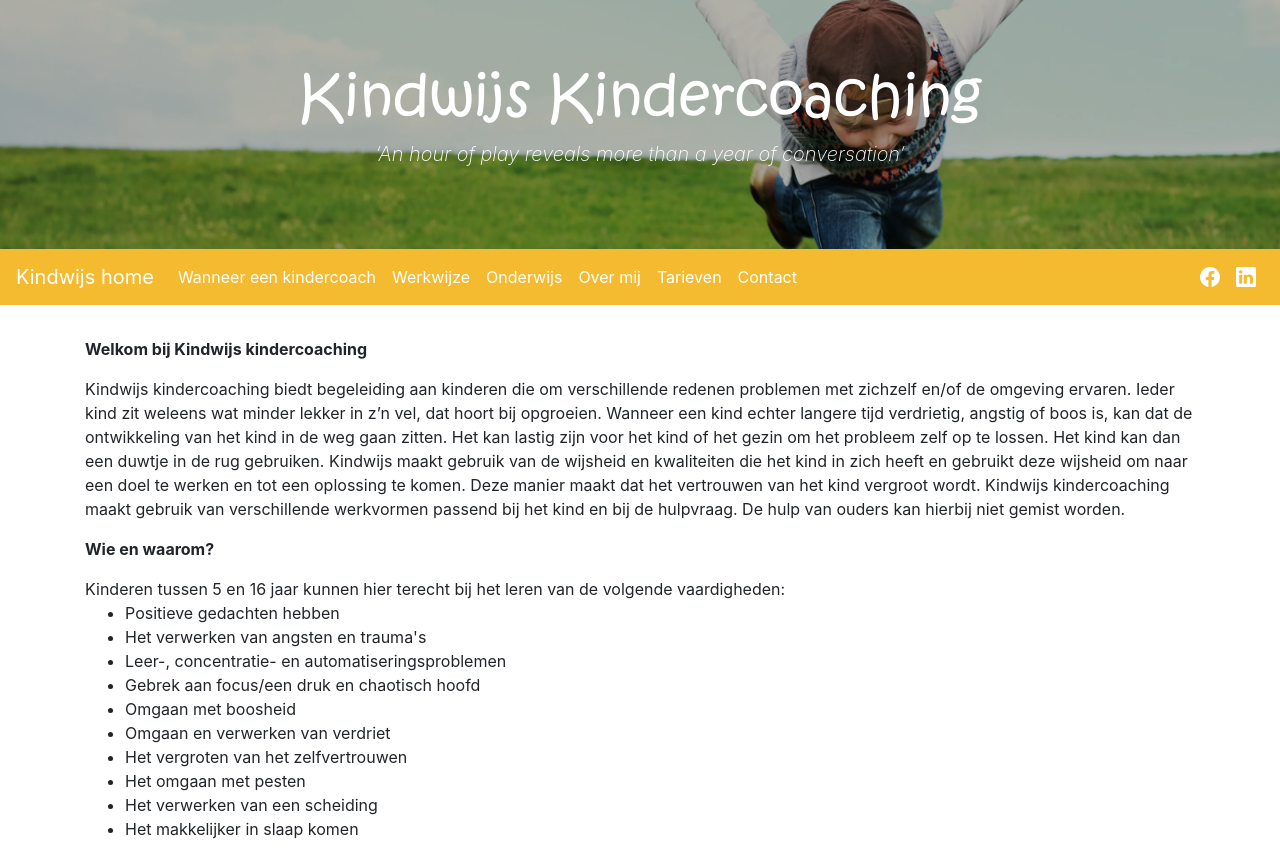
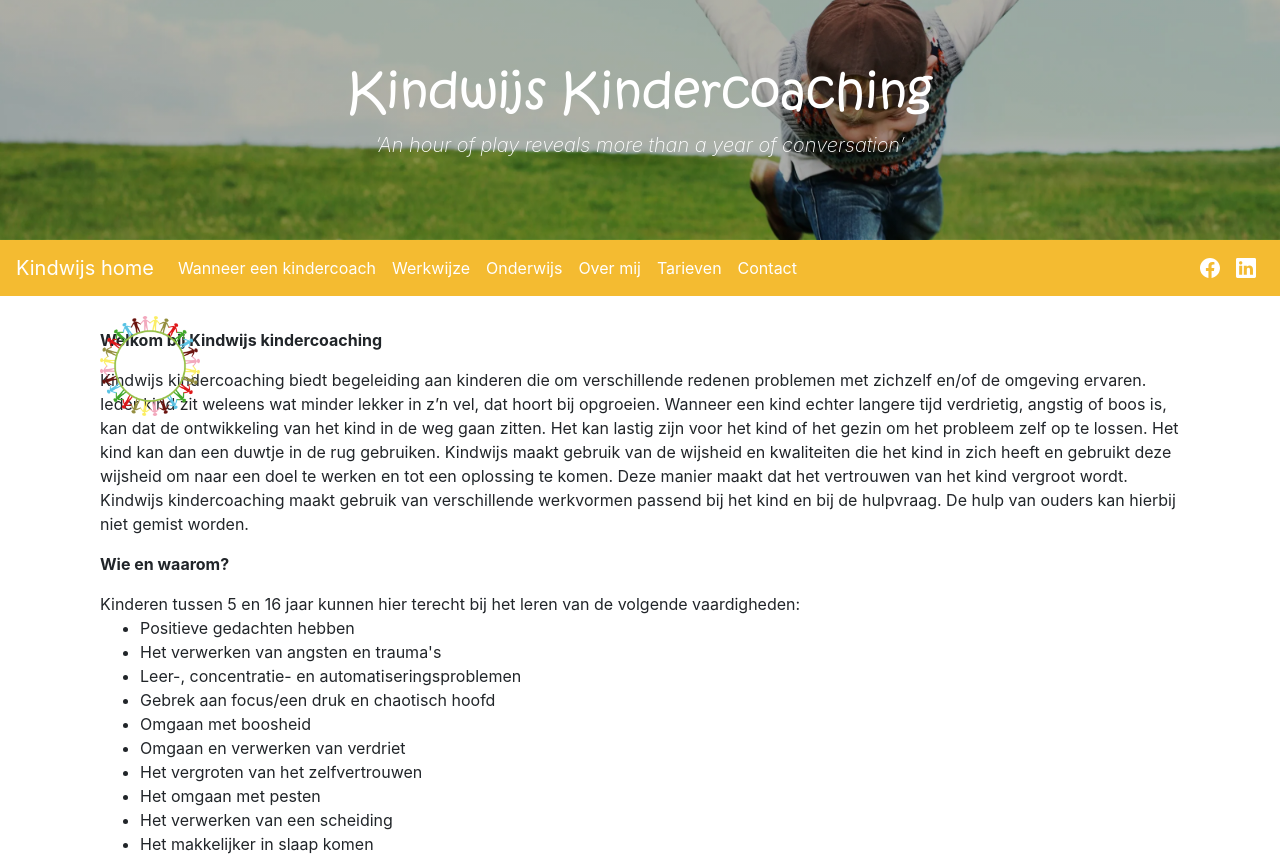
Before and after one commit to marcusabu/Kindwijs, a Nuxt app: page / in a window 1280 px wide. Shown: the top 856 px of the page. Built offline with nearby package versions, Linux system fonts and the light colour scheme.

Commit message:
Add logo

```diff
--- a/components/Container.vue
+++ b/components/Container.vue
@@ -2,8 +2,13 @@
   <div class="page">
     <Header />
     <NavBar />
-    <b-container class="container">
-      <slot></slot>
+    <b-container fluid class="container">
+      <div class="logo-container">
+        <Logo />
+      </div>
+      <b-container class="text-container">
+        <slot></slot>
+      </b-container>
     </b-container>
     <Footer />
   </div>
@@ -18,9 +23,27 @@ export default {}
   display: flex;
   flex-direction: column;
   height: 100vh;
+  position: relative;
 }
+
+@media (max-width: 1080px) {
+  .logo-container {
+    display: flex;
+    justify-content: center;
+  }
+}
+
+@media (min-width: 1080px) {
+  .logo-container {
+    position: absolute;
+  }
+}
+
 .container {
-  padding-top: 2em;
   flex-grow: 1;
 }
+
+.text-container {
+  padding-top: 2em;
+}
 </style>
--- a/components/Header.vue
+++ b/components/Header.vue
@@ -28,7 +28,7 @@ export default {}
 
 h1 {
   font-family: 'kirsten', sans-serif;
-  font-size: 3rem;
+  font-size: 3rem !important;
 }
 
 i {
--- /dev/null
+++ b/components/Logo.vue
@@ -0,0 +1,16 @@
+<template>
+  <img src="~/assets/logo.webp" alt="Kindwijs logo" />
+</template>
+
+<script>
+export default {}
+</script>
+
+<style>
+img {
+  padding-left: 15px;
+  margin-top: 20px;
+  max-height: 100px;
+  display: block;
+}
+</style>
```
Also changed, not shown: assets/logo.webp (added).
